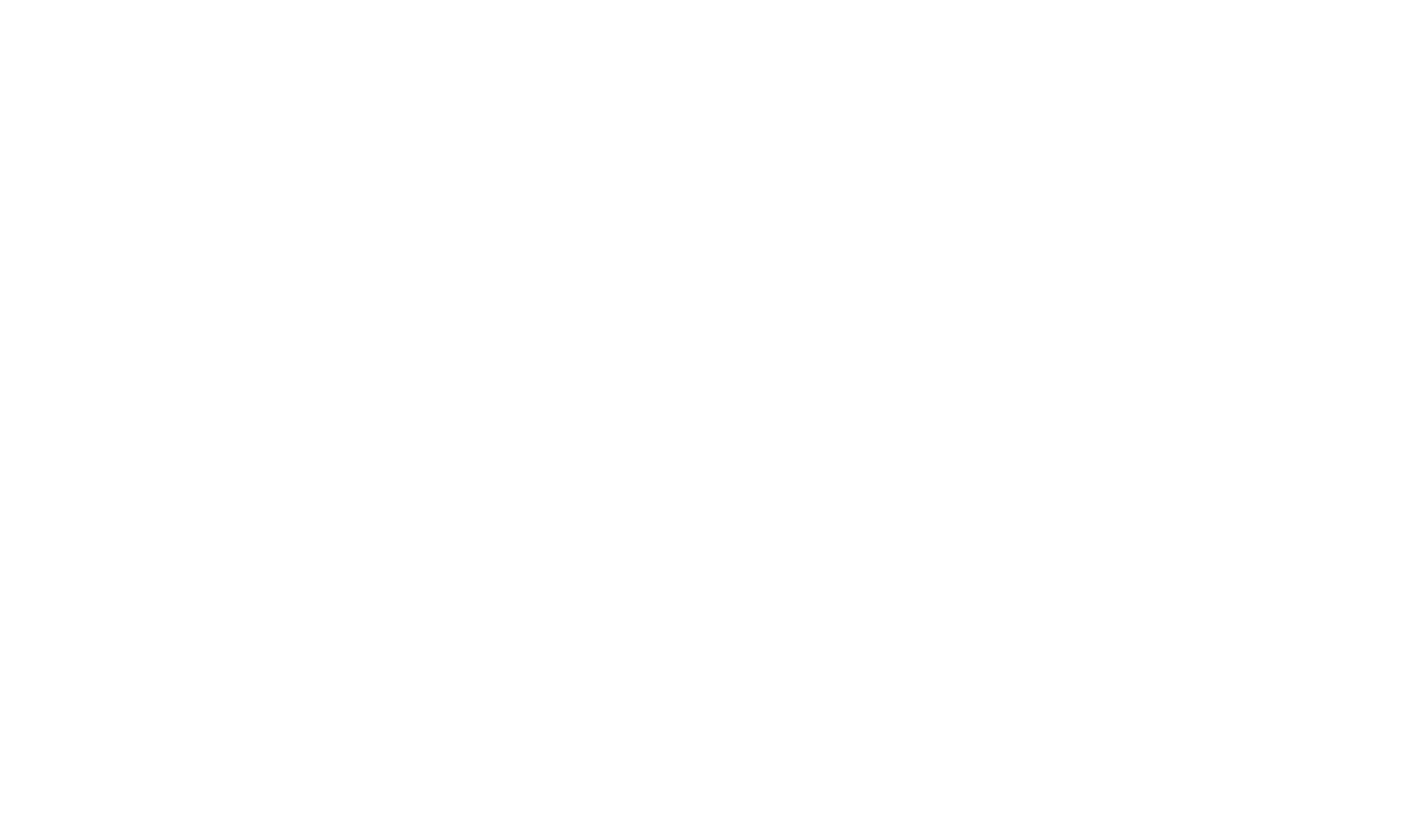
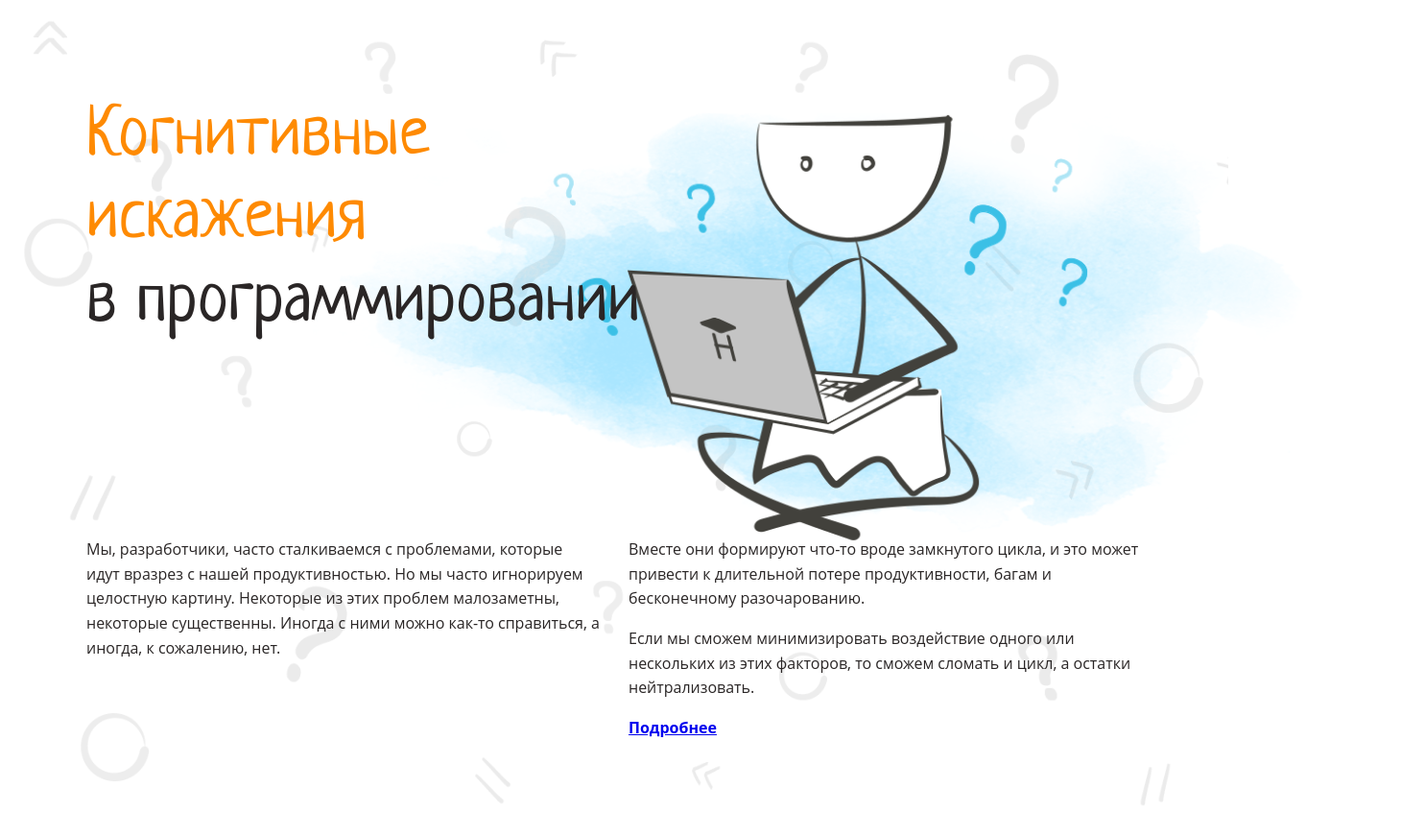
Before and after one commit to AndreiIlin/layout-designer-project-lvl1, a website: page src/index.html in a window 1280 px wide. Shown: the whole page at 96% size, 1460 px wide, since content can reach past the window. Before the commit the page ends 800 px from the top, so only its background shows below. Drawn offline with nearby package versions, Linux system fonts and the light colour scheme; files that its build step writes are made by us from their sources.

Commit message:
Complete 3 step

```diff
--- a/src/index.html
+++ b/src/index.html
@@ -1,22 +1,35 @@
 <!DOCTYPE html>
 <html lang="ru">
 <head>
-    <meta charset="UTF-8">
-    <meta name="viewport" content="width=device-width, initial-scale=1.0">
-    <meta http-equiv="X-UA-Compatible" content="ie=edge">
-    <title>layout-designer-project-lvl1 andreiilin</title>
+  <meta charset="UTF-8">
+  <meta content="width=device-width, initial-scale=1.0" name="viewport">
+  <meta content="ie=edge" http-equiv="X-UA-Compatible">
+  <title>layout-designer-project-lvl1 andreiilin</title>
 
-    <link rel="stylesheet" href="styles/scss/style.css">
+  <link href="styles/scss/style.css" rel="stylesheet">
 </head>
 <body>
-<header></header>
+<header class="bg">
+  <div class="container">
+    <h1 class="header-title"><span class="text-orange">Когнитивные<br>искажения</span><br>в программировании</h1>
+
+      <img class="header-img" alt="header-img" src="./images/main.png">
+
+    <div class="header-description">
+      <div class="header-description-left"><p>Мы, разработчики, часто сталкиваемся с проблемами, которые идут вразрез с
+        нашей продуктивностью. Но мы
+        часто игнорируем целостную картину. Некоторые из этих проблем малозаметны, некоторые существенны. Иногда с ними
+        можно как-то справиться, а иногда, к сожалению, нет.</p></div>
+      <div class="header-description-right"><p>Вместе они формируют что-то вроде замкнутого цикла, и это может привести
+        к длительной потере продуктивности, багам и бесконечному разочарованию.</p>
+        <p>Если мы сможем минимизировать воздействие одного или нескольких из этих факторов, то сможем сломать и цикл, а
+          остатки нейтрализовать.</p>
+        <a href="#" class="btn-header">Подробнее</a>
+      </div>
+    </div>
+  </div>
+</header>
 <main></main>
-<div></div>
-<div></div>
-<div></div>
-<div></div>
-<div></div>
-<div></div>
 <footer></footer>
 </body>
 </html>
--- a/src/styles/scss/style.scss
+++ b/src/styles/scss/style.scss
@@ -12,27 +12,91 @@ $blue: #1085c5;
   font-family: 'Neucha';
   src: url("../../fonts/Neucha-Regular.ttf");
 }
+
 body {
   font-family: Open Sans, sans-serif;
   font-size: 16px;
   line-height: 1.6em;
+  margin: 0;
   color: #2A2626;
 }
+
+div, header, main, footer {
+  position: relative;
+}
+
 h1, h2, h3, h4 {
   font-family: Neucha, sans-serif;
   line-height: 1.2em;
+  margin: 0;
 }
+
 h1 {
   font-size: 72px;
 }
+
 h2 {
   font-size: 60px;
 }
+
 h3 {
   font-size: 34px;
 }
-.section {
-  max-height: 1100px;
-  text-align: center;
-  margin: 100px 0;
+
+.text-orange {
+  color: $main;
 }
+
+.bg {
+  &::before {
+    position: absolute;
+    z-index: -1;
+    top: 0;
+    left: 0;
+    width: 100%;
+    height: 100%;
+    content: '';
+    opacity: 0.1;
+    background-image: url("../../images/background.png");
+    background-repeat: no-repeat;
+    background-size: cover;
+  }
+}
+
+.container {
+  max-width: 1100px;
+  margin: 0 auto;
+  padding: 100px 0;
+}
+
+.header-title {
+  font-weight: 400;
+  margin-bottom: 185px;
+}
+
+.header-img {
+  position: absolute;
+  z-index: -1;
+  top: 55px;
+  right: -270px;
+  height: 550px;
+}
+
+.header-description {
+  display: flex;
+  justify-content: space-between;
+}
+
+.header-description-left {
+  flex-basis: 50%;
+  margin-right: 30px;
+}
+
+.header-description-right {
+  flex-basis: 50%;
+}
+
+.btn-header {
+  font-weight: bold;
+  margin: 0 24px 12px 0;
+}
```
Also changed, not shown: 1 other file.
